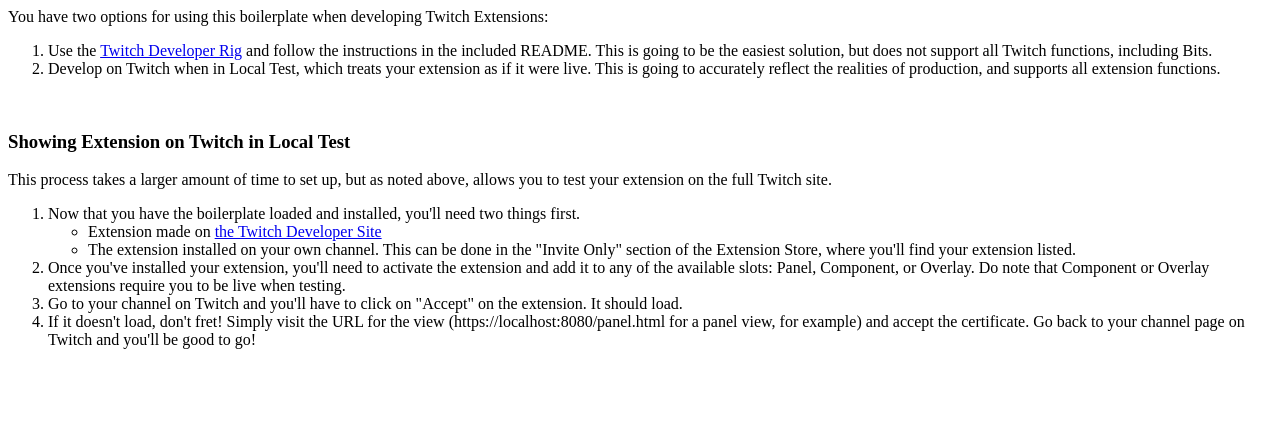
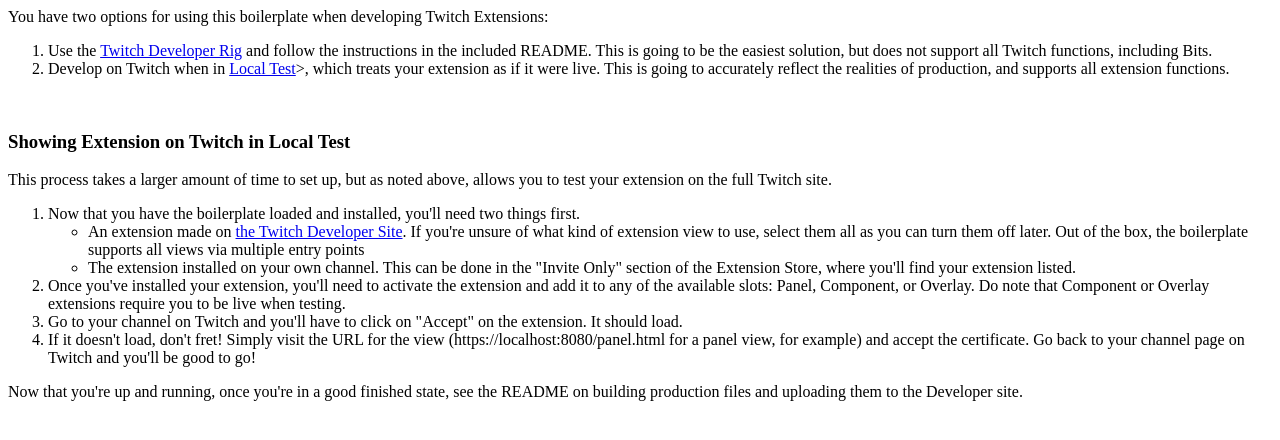
Before and after one commit to twitchdev/extensions-boilerplate, a plain HTML site: page public/index.html in a window 1280 px wide. Drawn offline with Linux system fonts and the light colour scheme.

Commit message:
readme updates

```diff
--- a/public/index.html
+++ b/public/index.html
@@ -10,7 +10,7 @@
       You have two options for using this boilerplate when developing Twitch Extensions:
       <ol>
         <li>Use the <a href="https://dev.twitch.tv/docs/extensions/rig">Twitch Developer Rig</a> and follow the instructions in the included README. This is going to be the easiest solution, but does not support all Twitch functions, including Bits.</li>
-        <li>Develop on Twitch when in Local Test, which treats your extension as if it were live. This is going to accurately reflect the realities of production, and supports all extension functions.</li>
+        <li>Develop on Twitch when in <a href="https://dev.twitch.tv/docs/extensions/life-cycle#local-test">Local Test</a>>, which treats your extension as if it were live. This is going to accurately reflect the realities of production, and supports all extension functions.</li>
       </ol>
       <br />
       <h3>Showing Extension on Twitch in Local Test</h3>
@@ -19,7 +19,7 @@
         <ol>
           <li>Now that you have the boilerplate loaded and installed, you'll need two things first.
             <ul>
-              <li>Extension made on <a href="https://dev.twitch.tv/console">the Twitch Developer Site</a></li>
+              <li>An extension made on <a href="https://dev.twitch.tv/console">the Twitch Developer Site</a>. If you're unsure of what kind of extension view to use, select them all as you can turn them off later. Out of the box, the boilerplate supports all views via multiple entry points</li>
               <li>The extension installed on your own channel. This can be done in the "Invite Only" section of the Extension Store, where you'll find your extension listed. </li>
             </ul>
           </li>
@@ -30,6 +30,10 @@
           <li>If it doesn't load, don't fret! Simply visit the URL for the view (https://localhost:8080/panel.html for a panel view, for example) and accept the certificate. Go back to your channel page on Twitch and you'll be good to go!</li>
         </ol>
       </p>
+
+      <p>
+        Now that you're up and running, once you're in a good finished state, see the README on building production files and uploading them to the Developer site.
+      </p>
     </div>
   </body>
 </html>
```
Also changed, not shown: README.md.
